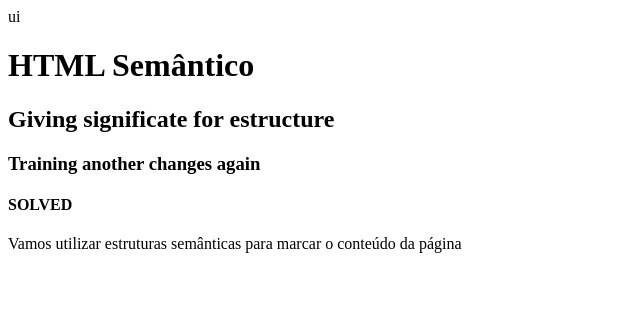
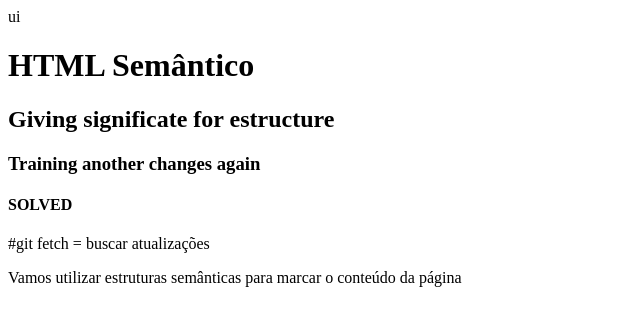
Before and after one commit to PatrickCSS/Html-semantico, a plain HTML site: page index.html in a window 1280 px wide. Shown: the whole page, without its empty margins (0-640 px from the left). Drawn offline with Linux system fonts and the light colour scheme.

Commit message:
Update index.html

```diff
--- a/index.html
+++ b/index.html
@@ -13,6 +13,8 @@ ui<!DOCTYPE html>
         <h3> Training another changes again </h3>
         <h4> SOLVED </h4>
 
+        #git fetch = buscar atualizações
+
         <p> Vamos utilizar estruturas semânticas para marcar o conteúdo da página </p>
     </header>
 
```
